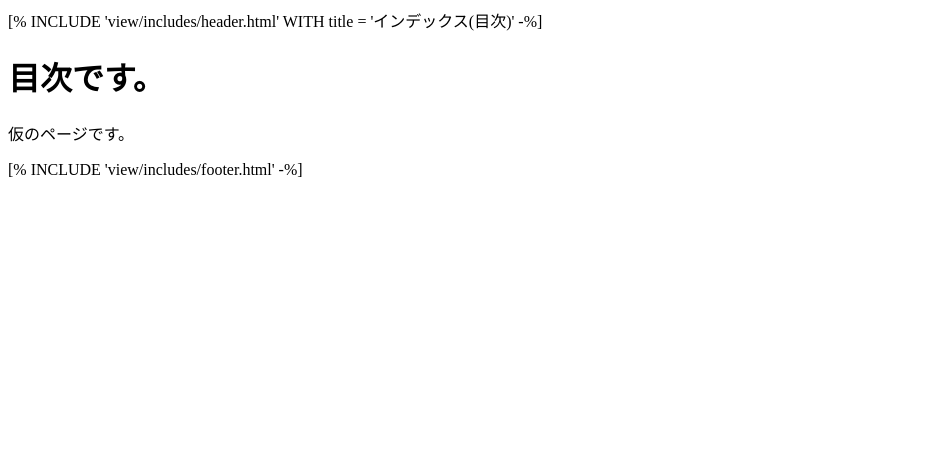
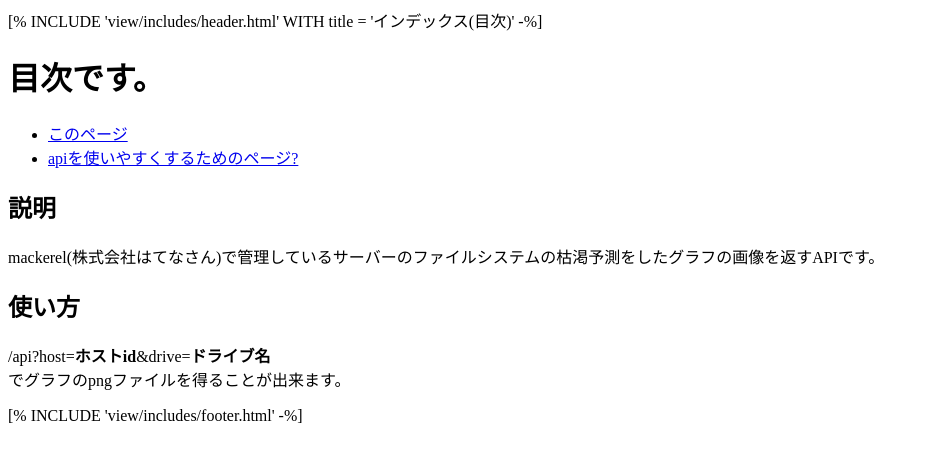
Before and after one commit to oddmutou/depletion_prediction, a plain HTML site: page view/index.html in a window 1280 px wide. Shown: the whole page, without its empty margins (0-929 px from the left). Drawn offline with Linux system fonts and the light colour scheme.

Commit message:
Update view in console and index

```diff
--- a/view/index.html
+++ b/view/index.html
@@ -1,4 +1,18 @@
 [% INCLUDE 'view/includes/header.html' WITH title = 'インデックス(目次)' -%]
 <h1>目次です。</h1>
-<p>仮のページです。</p>
+<p>
+<ul>
+    <li><a href="/">このページ</a></li>
+    <li><a href="/console">apiを使いやすくするためのページ?</a></li>
+</ul>
+</p>
+<h2>説明</h2>
+<p>
+mackerel(株式会社はてなさん)で管理しているサーバーのファイルシステムの枯渇予測をしたグラフの画像を返すAPIです。
+</p>
+<h2>使い方</h2>
+<p>
+/api?host=<strong>ホストid</strong>&drive=<strong>ドライブ名</strong><br>
+でグラフのpngファイルを得ることが出来ます。
+</p>
 [% INCLUDE 'view/includes/footer.html' -%]
```
Also changed, not shown: view/console.html (+26 -1 lines).
